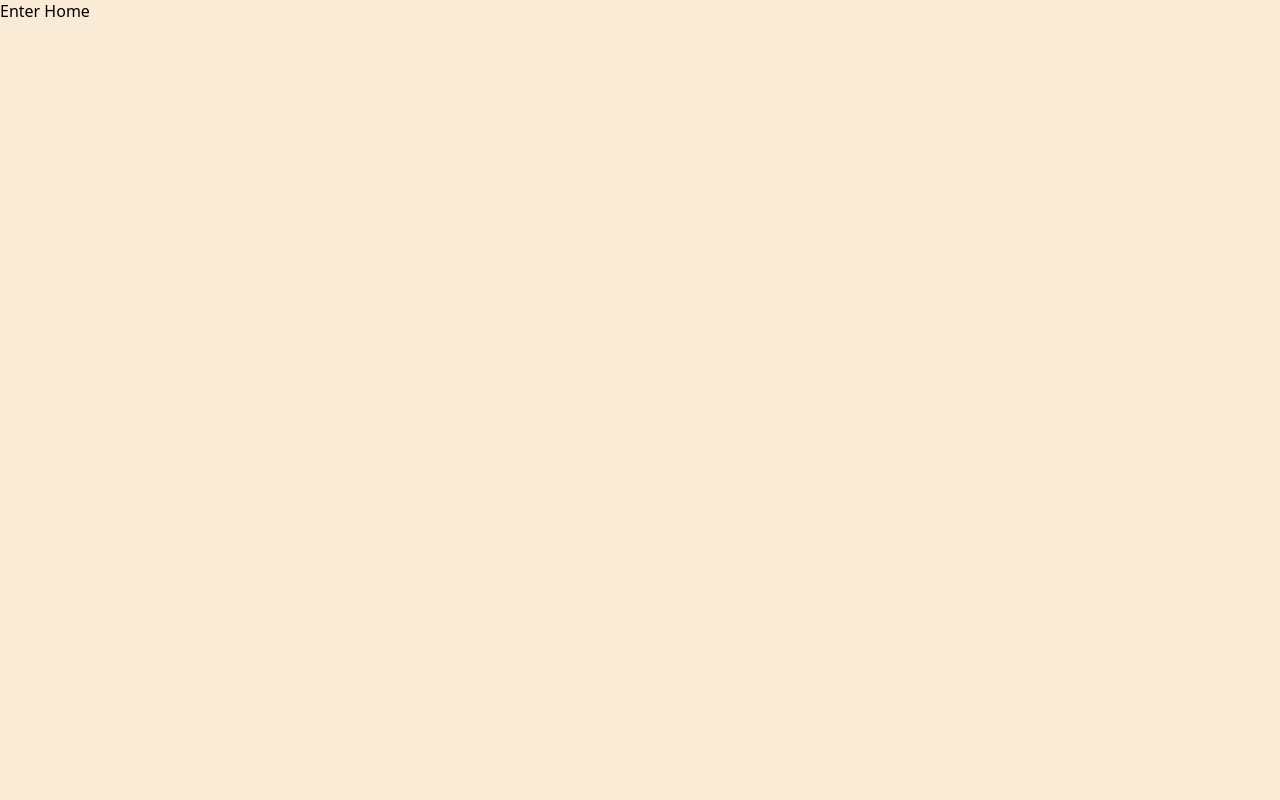
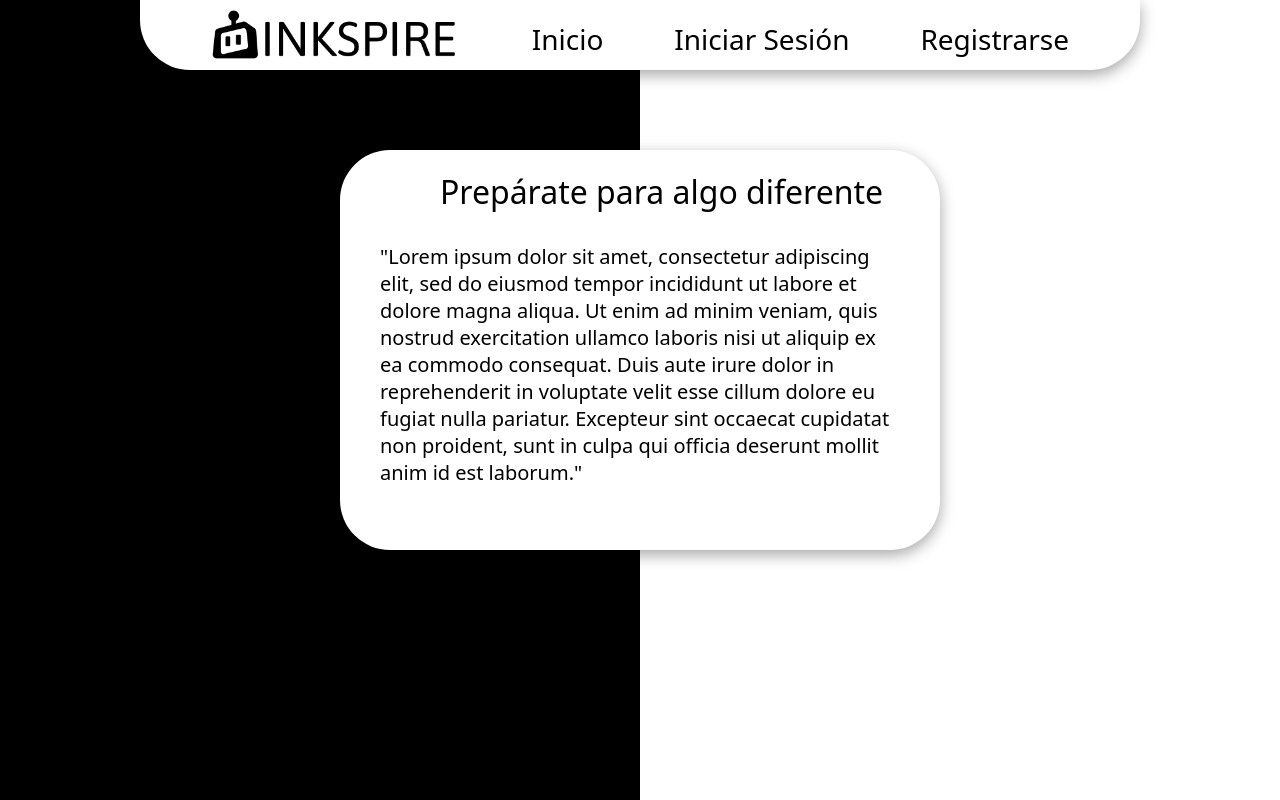
Before and after one commit to MauricioMunguia10/Inkspire, a React (Vite) app: page / in a window 1280 px wide. Built offline with nearby package versions, Linux system fonts and the light colour scheme.

Commit message:
maquetacion home
home, logIn, signIn

```diff
--- a/package.json
+++ b/package.json
@@ -13,7 +13,9 @@
     "@emotion/react": "^11.14.0",
     "@emotion/styled": "^11.14.0",
     "@mui/icons-material": "^6.4.1",
+    "@mui/joy": "^5.0.0-beta.51",
     "@mui/material": "^6.4.1",
+    "clsx": "^2.1.1",
     "react": "^18.3.1",
     "react-dom": "^18.3.1",
     "react-router-dom": "^7.1.3"
--- /dev/null
+++ b/src/components/LogIn/LogIn.jsx
@@ -0,0 +1,18 @@
+import { Button } from "@mui/joy";
+import styles from "./logIn.module.css";
+const LogIn = () => {
+  return (
+    <div className={styles.container}>
+      <p className={styles.title}>¡BIENVENIDO!</p>
+      <div className={styles.column}>
+        <p>Usuario o correo</p>
+        <input className={styles.input}></input>
+        <p>Contraseña</p>
+        <input className={styles.input}></input>
+        <Button className={styles.button}>Iniciar Sesión</Button>
+      </div>
+    </div>
+  );
+};
+
+export default LogIn;
--- /dev/null
+++ b/src/components/LogIn/logIn.module.css
@@ -0,0 +1,30 @@
+.container {
+  height: 100%;
+  width: 100%;
+}
+.title {
+  position: relative;
+  top: 20px;
+  left: 100px;
+  font-size: 32px;
+  font-weight: 500;
+}
+.column {
+  position: relative;
+  top: 50px;
+  left: 50px;
+  display: flex;
+  flex-direction: column;
+}
+.input {
+  position: relative;
+
+  height: 30px;
+  width: 300px;
+}
+.button {
+  position: relative;
+  top: 20px;
+  left: calc(50% - 200px);
+  width: 300px;
+}
--- /dev/null
+++ b/src/components/PrincipalCard/PrincipalCard.jsx
@@ -0,0 +1,19 @@
+import styles from "./pcard.module.css";
+const PrincipalCard = () => {
+  return (
+    <div className={styles.container}>
+      <p className={styles.title}>Prepárate para algo diferente</p>
+      <p className={styles.text}>
+        "Lorem ipsum dolor sit amet, consectetur adipiscing elit, sed do eiusmod
+        tempor incididunt ut labore et dolore magna aliqua. Ut enim ad minim
+        veniam, quis nostrud exercitation ullamco laboris nisi ut aliquip ex ea
+        commodo consequat. Duis aute irure dolor in reprehenderit in voluptate
+        velit esse cillum dolore eu fugiat nulla pariatur. Excepteur sint
+        occaecat cupidatat non proident, sunt in culpa qui officia deserunt
+        mollit anim id est laborum."
+      </p>
+    </div>
+  );
+};
+
+export default PrincipalCard;
--- /dev/null
+++ b/src/components/PrincipalCard/pcard.module.css
@@ -0,0 +1,19 @@
+.container {
+  height: 100%;
+  width: 100%;
+}
+.title {
+  position: relative;
+  top: 20px;
+  left: 100px;
+  font-size: 32px;
+  font-weight: 500;
+}
+.text{
+  position: relative;
+  top: 50px;
+  left: 40px;
+  width: calc(100% - 80px);
+  font-size: 20px;
+  font-weight: 300;
+}
--- /dev/null
+++ b/src/components/SignIn/SignIn.jsx
@@ -0,0 +1,24 @@
+import { Button } from "@mui/joy";
+import styles from "./signIn.module.css";
+const SignIn = () => {
+  return (
+    <div className={styles.container}>
+      <p className={styles.title}>¡REGISTRATE!</p>
+      <div className={styles.column}>
+        <p>Nombre</p>
+        <input className={styles.input}></input>
+        <p>Usuario</p>
+        <input className={styles.input}></input>
+        <p>Correo</p>
+        <input className={styles.input}></input>
+        <p>Contraseña</p>
+        <input className={styles.input}></input>
+        <p>Confirma Contraseña</p>
+        <input className={styles.input}></input>
+        <Button className={styles.button}>Registrarse</Button>
+      </div>
+    </div>
+  );
+};
+
+export default SignIn;
--- /dev/null
+++ b/src/components/SignIn/signIn.module.css
@@ -0,0 +1,30 @@
+.container {
+  height: 100%;
+  width: 100%;
+}
+.title {
+  position: relative;
+  top: 20px;
+  left: 100px;
+  font-size: 32px;
+  font-weight: 500;
+}
+.column {
+  position: relative;
+  top: 50px;
+  left: 50px;
+  display: flex;
+  flex-direction: column;
+}
+.input {
+  position: relative;
+  height: 30px;
+  width: 300px;
+}
+
+.button {
+  position: relative;
+  top: 20px;
+  left: calc(50% - 200px);
+  width: 300px;
+}
--- a/src/pages/Home/Home.jsx
+++ b/src/pages/Home/Home.jsx
@@ -1,9 +1,89 @@
+import { useState } from "react";
+import styles from "./home.module.css";
+import clsx from "clsx";
+import SignIn from "../../components/SignIn/SignIn";
+import LogIn from "../../components/LogIn/LogIn";
+import PrincipalCard from "../../components/PrincipalCard/PrincipalCard";
+
 const Home = () => {
+  const [screen, setScreen] = useState(1); //1 Home 2 LogIn 3 SignIn
+  const handleChangeScreen = (arg) => {
+    setScreen(arg);
+  };
   return (
-    <div>
-      Enter Home
-    </div>
+    <>
+      <div className={styles.container}>
+        <div className={`${styles.half} ${styles.left}`} />
+        <div className={`${styles.half} ${styles.right}`} />
+        <div className={styles.menu}>
+          <img
+            src="/logoFullBlack.png"
+            alt="LogoWhite"
+            width={250}
+            className={styles.logoFull}
+          />
+          <p
+            className={styles.menuButton}
+            onClick={() => handleChangeScreen(1)}
+          >
+            Inicio
+          </p>
+          <p
+            className={styles.menuButton}
+            onClick={() => handleChangeScreen(2)}
+          >
+            Iniciar Sesión
+          </p>
+          <p
+            className={styles.menuButton}
+            onClick={() => handleChangeScreen(3)}
+          >
+            Registrarse
+          </p>
+        </div>
+        <div
+          className={clsx({
+            [styles.none]: screen === 1 || screen === 3,
+            [styles.imageWhite]: screen === 2,
+          })}
+        >
+          <img src="/logoWhite.png" alt="LogoWhite" width={200} />
+        </div>
+        <div
+          className={clsx({
+            [styles.none]: screen === 1 || screen === 2,
+            [styles.imageBlack]: screen === 3,
+          })}
+        >
+          <img src="/logoBlack.png" alt="LogoBlack" width={200} />
+        </div>
+      </div>
+      <div
+        className={clsx({
+          [styles.none]: screen === 1 || screen === 2,
+          [styles.moduleRight]: screen === 3,
+        })}
+      >
+        <SignIn />
+      </div>
+      <div
+        className={clsx({
+          [styles.none]: screen === 2 || screen === 3,
+          [styles.moduleCenter]: screen === 1,
+        })}
+      >
+        <PrincipalCard />
+      </div>
+      <div
+        className={clsx({
+          [styles.none]: screen === 1 || screen === 3,
+          [styles.moduleLeft]: screen === 2,
+        })}
+      >
+        <LogIn />
+      </div>
+    </>
   );
-}
+};
 
 export default Home;
--- /dev/null
+++ b/src/pages/Home/home.module.css
@@ -0,0 +1,96 @@
+.container {
+  position: fixed;
+  top: 0px;
+  left: 0px;
+  display: flex;
+  width: 100vw;
+  height: 100vh;
+}
+.menu {
+  position: absolute;
+  left: calc(50% - 500px);
+  background-color: white;
+  width: 1000px;
+  height: 70px;
+  box-shadow: rgba(0, 0, 0, 0.35) 0px 5px 15px;
+  border-bottom-left-radius: 50px;
+  border-bottom-right-radius: 50px;
+  font-size: 28px;
+  display: flex;
+  flex-direction: row;
+  justify-content: space-evenly;
+}
+.menuButton {
+  position: relative;
+  top: 20px;
+  cursor: pointer;
+}
+.half {
+  width: 50%;
+  height: 100%;
+  background-size: cover;
+  background-position: center;
+}
+
+.left {
+  background-color: black;
+}
+
+.right {
+  background-color: white;
+}
+.imageWhite {
+  position: absolute;
+  top: calc(50vh - 100px);
+  left: calc(50vw - 400px);
+  height: 200px;
+  width: 200px;
+}
+.imageBlack {
+  position: absolute;
+  top: calc(50vh - 100px);
+  left: calc(50vw + 200px);
+  height: 200px;
+  width: 200px;
+}
+.logoFull {
+  position: relative;
+  top: 10px;
+  left: 0px;
+  height: 50px;
+}
+.none {
+  display: none;
+}
+.block {
+  display: block;
+}
+
+.moduleRight {
+  position: absolute;
+  top: 130px;
+  left: calc(50vw - 500px);
+  height: 500px;
+  width: 400px;
+  background-color: white;
+  border-radius: 50px;
+}
+.moduleCenter {
+  position: absolute;
+  top: 150px;
+  left: calc(50vw - 300px);
+  height: 400px;
+  width: 600px;
+  box-shadow: rgba(0, 0, 0, 0.35) 0px 5px 15px;
+  background-color: white;
+  border-radius: 50px;
+}
+.moduleLeft {
+  position: absolute;
+  top: 130px;
+  left: calc(50vw + 100px);
+  height: 500px;
+  width: 400px;
+  box-shadow: rgba(0, 0, 0, 0.35) 0px 5px 15px;
+  border-radius: 50px;
+}
--- a/src/pages/SignIn/SignIn.jsx
+++ /dev/null
@@ -1,5 +0,0 @@
-const SignIn = () => {
-  return <div>Enter</div>;
-};
-
-export default SignIn;
```
Also changed, not shown: src/pages/LogIn/LogIn.jsx (deleted, +0 -9 lines), 1 other file (tests, documents, lock files or other folders).
